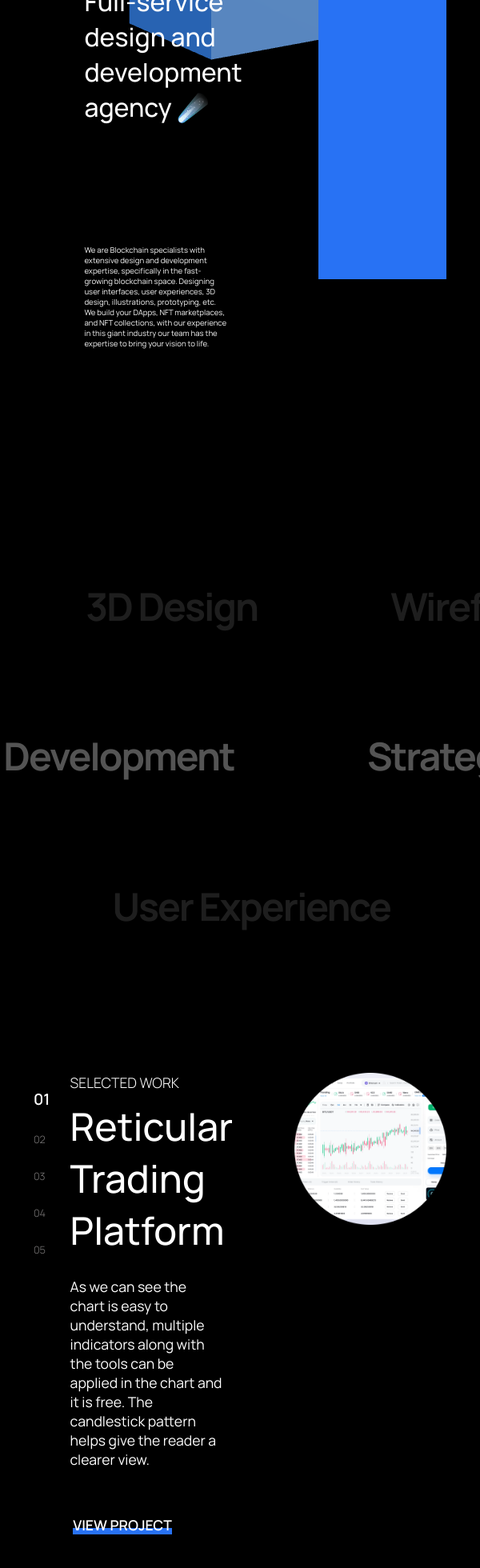
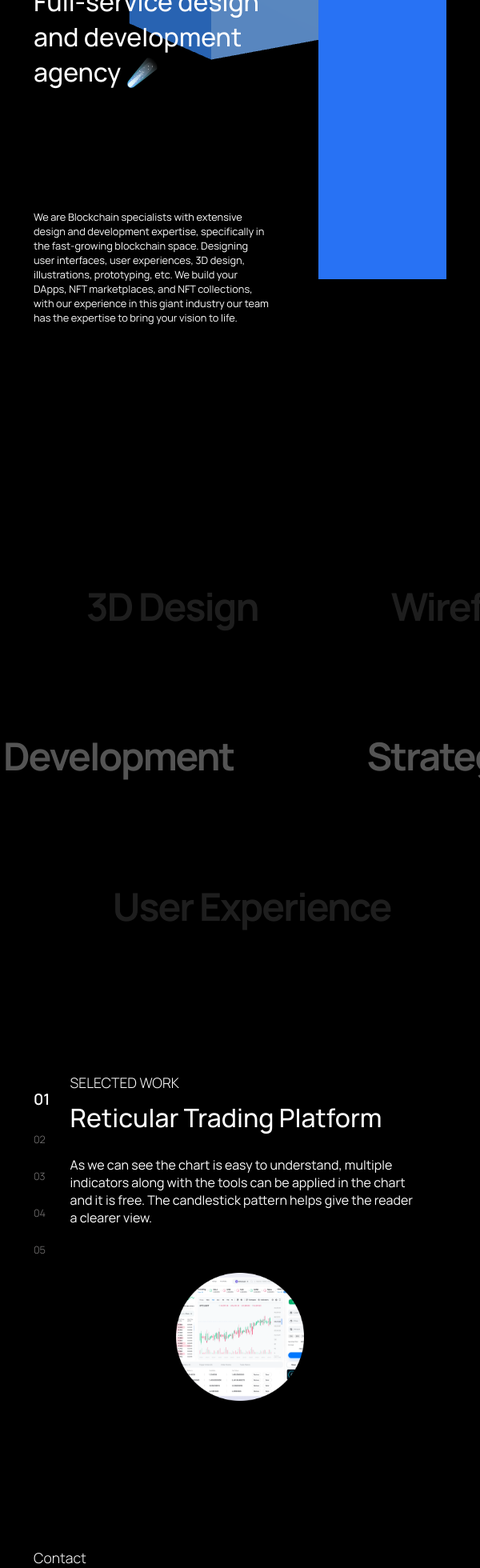
Before and after one commit to maha-saaa/zima-website, a Next.js app: page / in a window 600 px wide. Shown: the part 520-2480 px from the top of the page at 80% size. Built offline with nearby package versions, Linux system fonts and the light colour scheme.

Commit message:
Fix responsive issues

```diff
--- a/src/components/Contact/index.module.scss
+++ b/src/components/Contact/index.module.scss
@@ -80,6 +80,9 @@
     align-items: flex-start;
     justify-content: center;
     margin: 3vh 0;
+    @media screen and (max-width: 600px) {
+      width: 100%;
+    }
     > input {
       border: none;
       background-color: var(--darkBlue);
@@ -89,6 +92,9 @@
       margin-top: 2vh;
       padding: 8px;
       color: var(--white);
+      @media screen and (max-width: 600px) {
+        width: 100%;
+      }
     }
   }
   > button:last-child {
@@ -138,9 +144,16 @@
       transform-origin: bottom left;
       color: var(--primaryBlue);
     }
+    > p {
+      margin: 0;
+    }
   }
   :hover {
     transform: scaleX(1);
     color: var(--white);
   }
 }
+
+.selectedBudget {
+  color: var(--white);
+}
--- a/src/components/Contact/index.tsx
+++ b/src/components/Contact/index.tsx
@@ -81,6 +81,8 @@
 
 const Contact = (): JSX.Element => {
   const [socials, setSocials] = useState(socialMediaArr);
+  const [selectedBudget, setSelectedBudget] = useState("");
+
   const {
     register,
     handleSubmit,
@@ -140,8 +142,17 @@
   const BudgetField = ({ value, onChange }: any) => (
     <div className={styles.budget}>
       {budgetArr.map((temp) => (
-        <button key={temp.id} value={value} onClick={() => onChange(temp.text)}>
-          {temp.text}
+        <button
+          key={temp.id}
+          value={value}
+          onClick={() => {
+            onChange(temp.text);
+            setSelectedBudget(temp.id);
+          }}
+        >
+          <p className={temp.id == selectedBudget ? styles.selectedBudget : ""}>
+            {temp.text}
+          </p>
         </button>
       ))}
     </div>
--- a/src/components/WhatWeDo/index.module.scss
+++ b/src/components/WhatWeDo/index.module.scss
@@ -3,7 +3,7 @@
   flex-direction: row;
   align-items: flex-start;
   justify-content: flex-end;
-  gap: 113px;
+  gap: 10vw;
   padding: 25vh 7vw;
 }
 
@@ -12,8 +12,8 @@
   flex-direction: column;
   align-items: flex-start;
   width: 19.7vw;
-  @media screen and (max-width: 600px) {
-    min-width: 30vw;
+  @media screen and (max-width: 1000px) {
+    width: 100%;
   }
 }
 
@@ -29,7 +29,7 @@
   font-size: 1rem;
   font-weight: 400;
   @media screen and (max-width: 600px) {
-    font-size: 0.6rem;
+    font-size: 0.8rem;
   }
 }
 
--- a/src/components/projects/index.module.scss
+++ b/src/components/projects/index.module.scss
@@ -4,10 +4,19 @@
   align-items: flex-start;
   justify-content: center;
   padding: 25vh 7vw;
-  position: relative;
   @media screen and (max-width: 600px) {
     padding: 10vh 7vw;
+    flex-direction: column;
+    align-items: center;
   }
+}
+
+.data {
+  display: flex;
+  flex-direction: row;
+  align-items: flex-start;
+  justify-content: center;
+  position: relative;
 }
 
 .header {
@@ -70,12 +79,19 @@
     font-size: 3rem;
     font-weight: 500;
     margin-bottom: 2vh;
+    @media screen and (max-width: 600px) {
+      font-size: 2rem;
+    }
   }
   span:nth-child(3) {
     font-size: 1.1rem;
     font-weight: 400;
     margin-bottom: 6vh;
     max-width: 32vw;
+    @media screen and (max-width: 600px) {
+      max-width: 100%;
+      font-size: 1rem;
+    }
   }
 }
 
@@ -94,10 +110,35 @@
     background-position-y: 100%;
     cursor: pointer;
   }
+  @media screen and (max-width: 600px) {
+    display: none;
+  }
+}
+
+.mobileFooter {
+  font-size: 1.1rem;
+  font-weight: 600;
+  background-position-y: 30%;
+  background-image: linear-gradient(transparent 50%, var(--primaryBlue) 50%);
+  transition: background 500ms ease;
+  background-size: 2px;
+  background-size: auto 175%;
+  display: inline-block;
+  margin: 0 0.2em;
+  transition: all linear 150ms;
+  &:hover {
+    background-position-y: 100%;
+    cursor: pointer;
+  }
+  @media screen and (min-width: 600px) {
+    display: none;
+  }
 }
 
 .image {
   @media screen and (max-width: 600px) {
-    // display: none;
+    width: 160px;
+    height: 160px;
+    margin-bottom: 3vh;
   }
 }
--- a/src/components/projects/index.tsx
+++ b/src/components/projects/index.tsx
@@ -69,6 +69,7 @@
 
   return (
     <section id="Projects" className={styles.wrapper}>
+      <div className={styles.data}>
         <div className={styles.number}>
           {projectsArr?.map((temp) => {
             return (
@@ -137,6 +138,7 @@
             </motion.span>
           </a>
         </div>
+      </div>
       <AnimatePresence exitBeforeEnter>
         <motion.div
           key={selectedProject ? selectedProject.id : "empty"}
@@ -154,6 +156,21 @@
           />
         </motion.div>
       </AnimatePresence>
+      <a
+        key={selectedProject.id}
+        href={selectedProject.link}
+        target="_blank"
+        rel="noopener noreferrer"
+      >
+        <motion.span
+          className={styles.mobileFooter}
+          initial="hidden"
+          whileInView="visible"
+          variants={wordAnimation}
+        >
+          VIEW PROJECT
+        </motion.span>
+      </a>
     </section>
   );
 };
```
Lines whose indentation alone changed are shown as unchanged.
